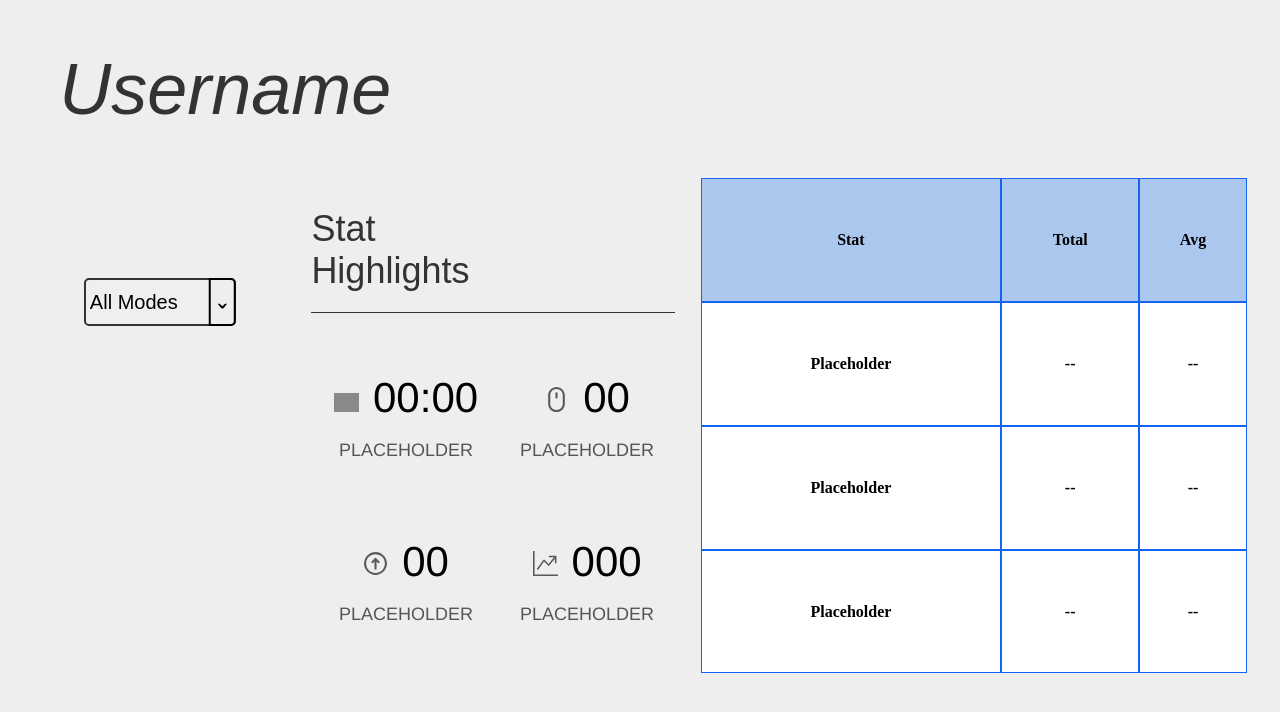
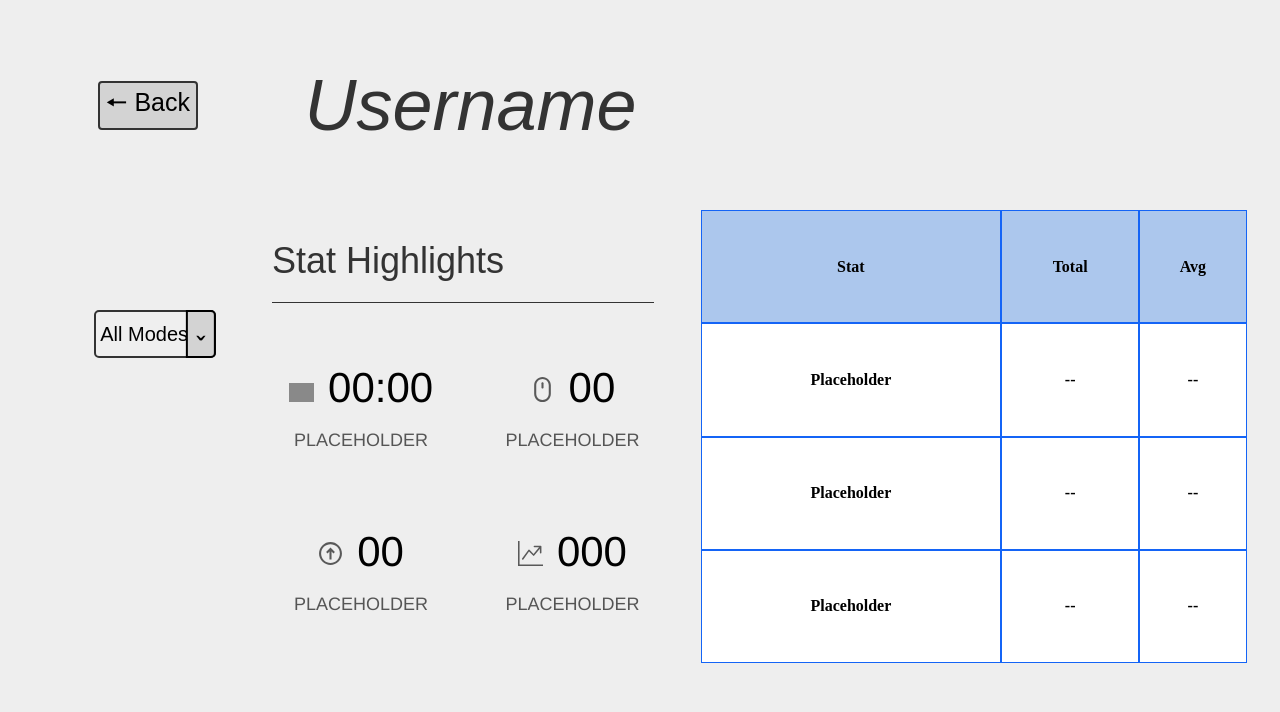
Before and after one commit to benp23/Spazzle-clone, a Flask app: page /stats in a window 1280 px wide. Shown: the top 712 px of the page. Run offline with Flask 2, Linux system fonts and the light colour scheme; lists and menus that the app fills with data are empty; some web fonts are replaced; grey boxes are pictures that could not be loaded.

Commit message:
stats back button and style

```diff
--- a/Spazzle/Static/stats.css
+++ b/Spazzle/Static/stats.css
@@ -2,10 +2,31 @@ body {
     background-color: #eeeeee;
 }
 
+#stats_heading {
+    margin: 8vh 7vw;
+}
+
+#back_button {
+    font-size: 25px;
+    vertical-align: middle;
+    cursor: pointer;
+    background-color: #d3d3d3;
+    border: 2px solid #333333;
+    border-radius: 4px;
+    transition-duration: 0.2s;
+}
+
+#back_button:hover {
+    box-shadow: 1px 1px;
+    transform: translate(-1px, -1px);
+}
+
 #user_heading {
     font: italic 72px 'Arbutus Slab', sans-serif;
-    margin-left: 4vw;
+    margin-left: 8vw;
     color: #333333;
+    display: inline;
+    vertical-align: middle;
 }
 
 #large_row_container {
@@ -14,11 +35,11 @@ body {
 }
 
 #form_container {
-    width: 25%;
+    width: 20%;
 }
 
 #highlights_container {
-    width: 30%;
+    width: 35%;
     display: flex;
     flex-direction: column;
     align-items: flex-start;
@@ -44,6 +65,7 @@ body {
 
 #stat_form {
     margin: auto;
+    padding-left: 4vw;
     width: 50%;
     position: relative;
     top: 100px;
@@ -60,7 +82,7 @@ body {
     text-align: center;
     transform: rotate(180deg);
     pointer-events: none;
-    background-color: #eeeeee;
+    background-color: #d3d3d3;
     border: 2px solid;
     border-radius: 5px 0 0 5px;
     width: 15%;
@@ -74,6 +96,7 @@ body {
     padding: 10px 0 10px 0;
     width: 100%;
     border: 2px solid #333333;
+    cursor: pointer;
 }
 
 #highlights_table {
--- a/Spazzle/Static/stats.js
+++ b/Spazzle/Static/stats.js
@@ -4,6 +4,10 @@
  * Description: Change stats on stats page
  */
 
+$("#back_button").click(function() {
+    window.location.href = '/';
+});
+
 $("#stat_select").change(function() {
     let optionSelected = $(this).val();
     /* Change stats based on option selected */
--- a/Spazzle/Templates/stats.html
+++ b/Spazzle/Templates/stats.html
@@ -9,7 +9,10 @@
     </head>
     <body>
 		<div id="stat_page_content">
-			<h1 id="user_heading">Username</h1>
+			<div id="stats_heading">
+				<button id="back_button">🠔 Back</button>
+				<h1 id="user_heading">Username</h1>
+			</div>
 			<div id="large_row_container">
 				<div id="form_container">
 					<form id="stat_form">
```
